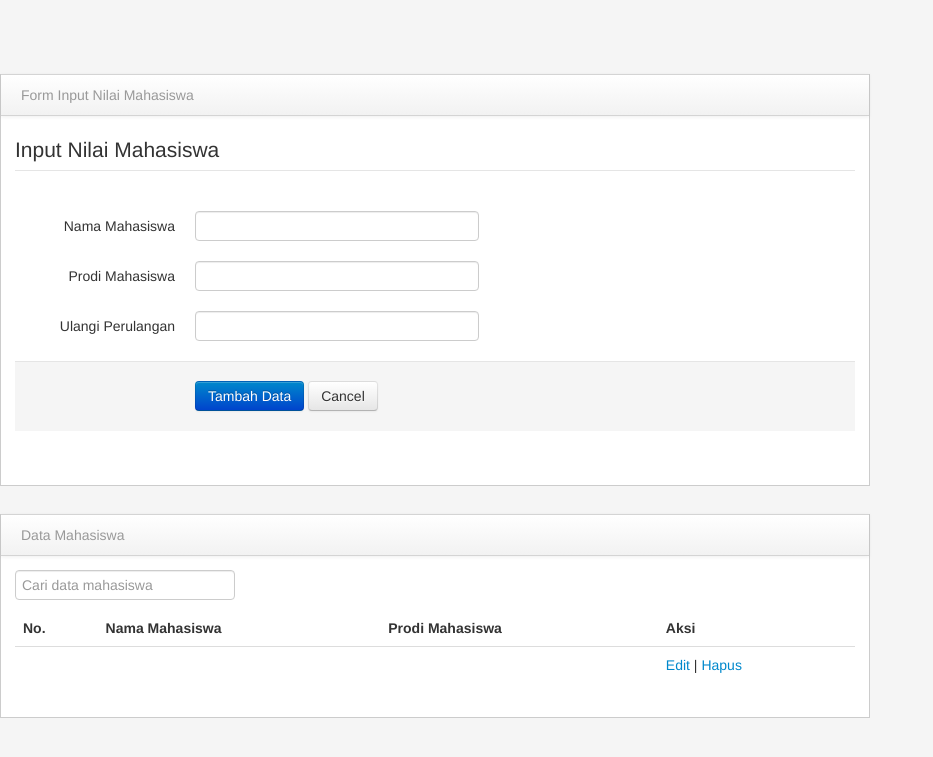
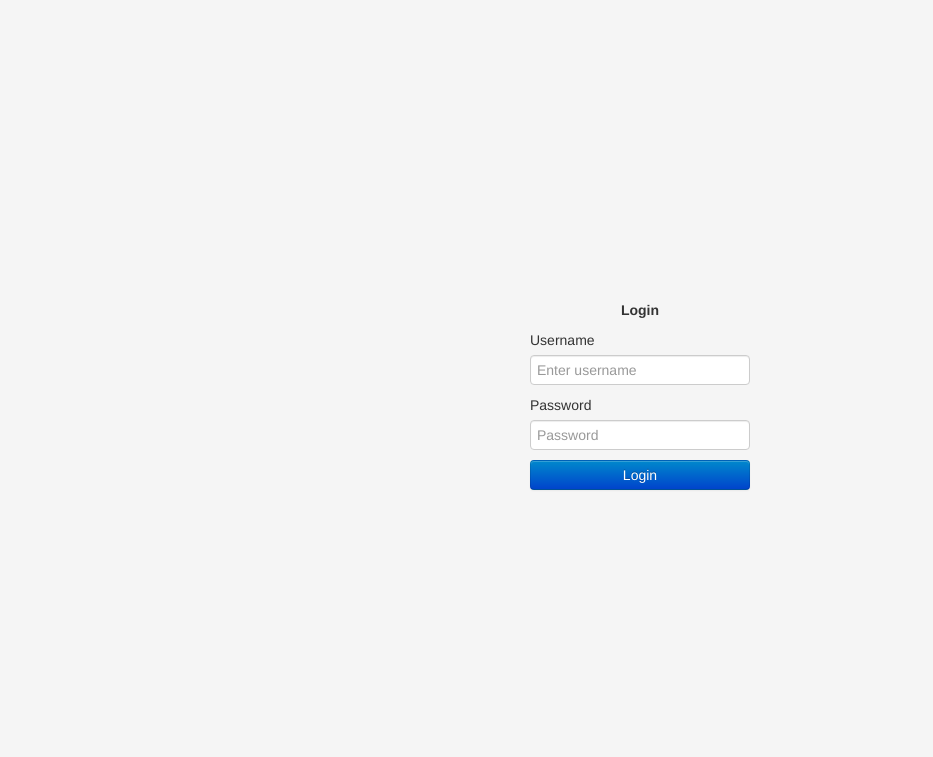
Before and after one commit to zalzdarkent/uas_pemweb, a PHP site: page /index.html in a window 1280 px wide. Shown: the top 757 px of the page, without its empty margins (0-933 px from the left). Run offline with PHP 8.4, Linux system fonts and the light colour scheme.

Commit message:
update: After UAS

```diff
--- a/index.html
+++ b/index.html
@@ -1,127 +1,49 @@
-<?php
-include "tampilkan_data.php";
-?>
 <!DOCTYPE html>
 <html lang="en">
 
 <head>
     <meta charset="UTF-8">
     <meta name="viewport" content="width=device-width, initial-scale=1.0">
-    <title>FORM</title>
     <link href="Library/bootstrap/css/bootstrap.min.css" rel="stylesheet" media="screen">
     <link href="Library/bootstrap/css/bootstrap-responsive.min.css" rel="stylesheet" media="screen">
     <link href="Library/assets/styles.css" rel="stylesheet" media="screen">
     <script src="Library/vendors/modernizr-2.6.2-respond-1.1.0.min.js"></script>
+    <title>Login</title>
+    <style>
+        .card {
+            position: absolute;
+            top: 50%;
+            left: 50%;
+            transform: translate(-50%, -50%);
+          }
+    </style>
 </head>
 
 <body>
-    <div class="span9" id="content">
-        <!-- morris stacked chart -->
-        <div class="row-fluid">
-            <!-- block -->
-            <div class="block">
-                <div class="navbar navbar-inner block-header">
-                    <div class="muted pull-left">Form Input Nilai Mahasiswa</div>
-                </div>
-                <div class="block-content collapse in">
-                    <div class="span12">
-                        <form action="index2.php" method="POST" class="form-horizontal">
-                            <fieldset>
-                                <legend>Input Nilai Mahasiswa</legend>
-                                <div class="control-group">
-                                    <label class="control-label" for="focusedInput">Nama Mahasiswa</label>
-                                    <div class="controls">
-                                        <input type="text" class="input-xlarge focused" id="nama" name="nama">
-                                    </div>
-                                </div>
-                                <div class="control-group">
-                                    <label class="control-label" for="focusedInput">Prodi Mahasiswa</label>
-                                    <div class="controls">
-                                        <input type="text" class="input-xlarge focused" id="prodi" name="prodi">
-                                    </div>
-                                </div>
-                                <div class="control-group">
-                                    <label class="control-label" for="focusedInput">Ulangi Perulangan</label>
-                                    <div class="controls">
-                                        <input type="number" class="input-xlarge focused" id="ulangi" name="ulangi">
-                                    </div>
-                                </div>
-                                <div class="form-actions">
-                                    <button type="submit" class="btn btn-primary">Tambah Data</button>
-                                    <button type="reset" class="btn">Cancel</button>
-                                </div>
-                            </fieldset>
+
+    <div class="container">
+        <div class="row">
+            <div class="col-md-4 offset-md-4">
+                <div class="card">
+                    <div class="card-body">
+                        <h5 class="card-title text-center">Login</h5>
+                        <form>
+                            <div class="form-group">
+                                <label for="username">Username</label>
+                                <input type="text" class="form-control" id="username" placeholder="Enter username">
+                            </div>
+                            <div class="form-group">
+                                <label for="password">Password</label>
+                                <input type="password" class="form-control" id="password" placeholder="Password">
+                            </div>
+                            <button type="submit" class="btn btn-primary btn-block">Login</button>
                         </form>
                     </div>
                 </div>
             </div>
         </div>
-
-        <div class="row-fluid">
-            <!-- block -->
-            <div class="block">
-                <div class="navbar navbar-inner block-header">
-                    <div class="muted pull-left">Data Mahasiswa</div>
-                </div>
-                <div class="block-content collapse in">
-                    <div class="span12">
-                        <input type="text" id="search" placeholder="Cari data mahasiswa" onkeyup="searchTable()">
-                        <table class="table" id="data-table">
-                            <thead>
-                                <tr>
-                                    <th>No.</th>
-                                    <th>Nama Mahasiswa</th>
-                                    <th>Prodi Mahasiswa</th>
-                                    <th>Aksi</th>
-                                </tr>
-                            </thead>
-                            <tbody>
-                                <?php
-                                while ($data = mysqli_fetch_assoc($process)) {
-                                ?>
-                                    <tr>
-                                        <td><?php echo $data['id'] ?></td>
-                                        <td><?php echo $data['nama_mahasiswa'] ?></td>
-                                        <td><?php echo $data['prodi'] ?></td>
-                                        <td><a href="edit.php?id=<?php echo $data['id']; ?>">Edit</a> |
-                                            <a href="hapus_data.php?id=<?php echo $data['id']; ?>">Hapus</a>
-                                        </td>
-                                    </tr>
-                                <?php
-                                }
-                                ?>
-                            </tbody>
-                        </table>
-                    </div>
-                </div>
-            </div>
-            <!-- /block -->
-        </div>
     </div>
 
-    <script>
-        function searchTable() {
-            const input = document.getElementById('search');
-            const filter = input.value.toLowerCase();
-            const table = document.getElementById('data-table');
-            const rows = table.getElementsByTagName('tr');
-
-            for (let i = 1; i < rows.length; i++) {
-                const cells = rows[i].getElementsByTagName('td');
-                let match = false;
-                if (cells.length > 0) {
-                    const name = cells[1].innerText.toLowerCase();
-                    const prodi = cells[2].innerText.toLowerCase();
-                    if (name.includes(filter) || prodi.includes(filter)) {
-                        match = true;
-                        rows[i].style.display = '';
-                    } else {
-                        rows[i].style.display = 'none';
-                    }
-                }
-            }
-        }
-    </script>
 </body>
 
 </html>
--- a/koneksi.php
+++ b/koneksi.php
@@ -1,4 +1,8 @@
 <?php
     $koneksi = mysqli_connect('localhost', 'root', '', 'mahasiswa');
 
+    if (mysqli_connect_errno()) {
+        echo "Gagal tembus database: " . mysqli_connect_error();
+        exit();
+    }
 ?>
--- /dev/null
+++ b/soal.txt
@@ -0,0 +1,4 @@
+Silahkan buat filtering data mahasiswa berdasarkan NPM dengan ketentuan:
+a. data yang diinput hanya boleh angka, jika bukan ketika klik tombol cari muncul popup "npm harus angka" (done.)
+b. digit npm harus 13 angka, jika kurang dari 13 muncul popup "npm kurang dari 13"
+c. ketika digit npm lebihi dari 13, muncul popup "digit npm lebih dari 13 angka"
```
Also changed, not shown: edit.php (+50 -66 lines), edit_data.php (+89 -4 lines), index.php (+33 -7 lines), index2.php (+15 -57 lines).
